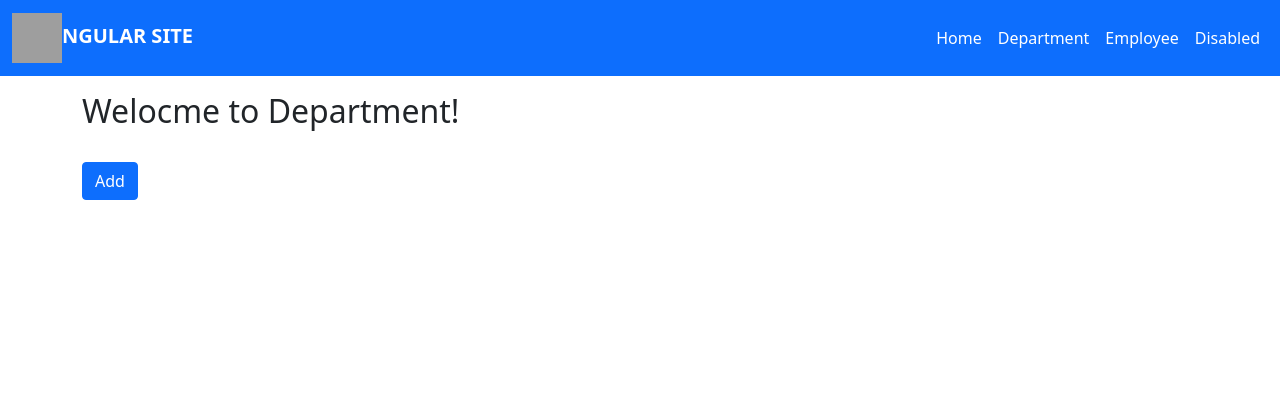
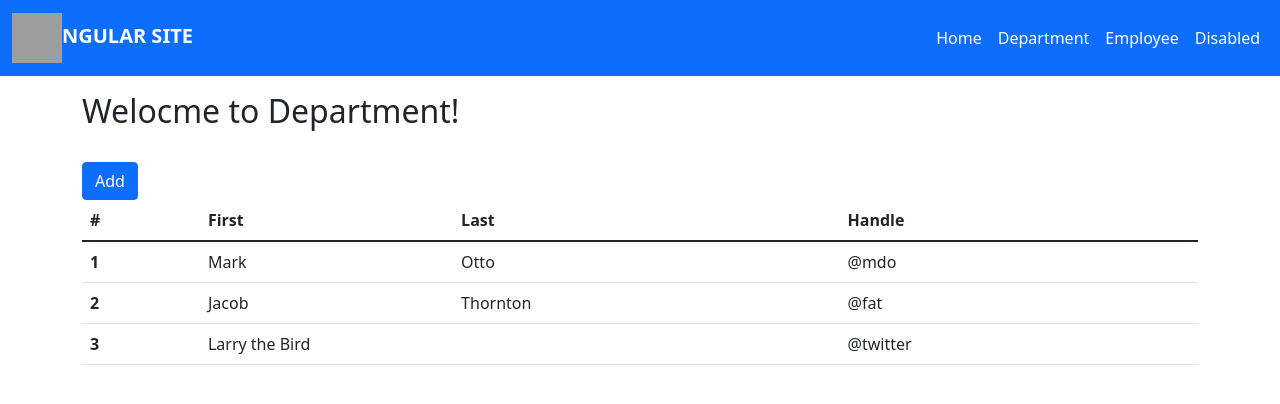
Before and after one commit to Waheed-Programmer/CMS-Blog-Angular-App, an Angular app: page / in a window 1280 px wide. Shown: the top 404 px of the page. Built offline with nearby package versions, Linux system fonts and the light colour scheme; grey boxes are pictures that could not be loaded.

Commit message:
crreate services for department

```diff
--- a/src/app/app.module.ts
+++ b/src/app/app.module.ts
@@ -12,6 +12,8 @@
 import { DepartmentComponent } from './department/department.component';
 import { NavbarComponent } from './layout/navbar/navbar.component';
 import { DepartmentFormComponent } from './department-form/department-form.component';
+import { DepartmentServiceService } from './services/department-service.service';
+
 
 
 @NgModule({
@@ -35,7 +37,7 @@
     ReactiveFormsModule
 
   ],
-  providers: [InspectionAPIServviceService],
+  providers: [InspectionAPIServviceService,DepartmentServiceService],
   bootstrap: [AppComponent]
 })
 export class AppModule { }
--- a/src/app/department/department.component.html
+++ b/src/app/department/department.component.html
@@ -2,4 +2,33 @@
 
   <h2>Welocme to Department!</h2><br>
   <app-department-form></app-department-form>
+  <table class="table">
+    <thead>
+      <tr>
+        <th scope="col">#</th>
+        <th scope="col">First</th>
+        <th scope="col">Last</th>
+        <th scope="col">Handle</th>
+      </tr>
+    </thead>
+    <tbody>
+      <tr>
+        <th scope="row">1</th>
+        <td>Mark</td>
+        <td>Otto</td>
+        <td>@mdo</td>
+      </tr>
+      <tr>
+        <th scope="row">2</th>
+        <td>Jacob</td>
+        <td>Thornton</td>
+        <td>@fat</td>
+      </tr>
+      <tr>
+        <th scope="row">3</th>
+        <td colspan="2">Larry the Bird</td>
+        <td>@twitter</td>
+      </tr>
+    </tbody>
+  </table>
 </div>
--- a/src/app/employee/employee.component.html
+++ b/src/app/employee/employee.component.html
@@ -3,4 +3,34 @@
 
 <h2>Welocme to Employee!</h2><br>
 <app-reactive-form></app-reactive-form>
+
+<table class="table">
+  <thead>
+    <tr>
+      <th scope="col">#</th>
+      <th scope="col">First</th>
+      <th scope="col">Last</th>
+      <th scope="col">Handle</th>
+    </tr>
+  </thead>
+  <tbody>
+    <tr>
+      <th scope="row">1</th>
+      <td>Mark</td>
+      <td>Otto</td>
+      <td>@mdo</td>
+    </tr>
+    <tr>
+      <th scope="row">2</th>
+      <td>Jacob</td>
+      <td>Thornton</td>
+      <td>@fat</td>
+    </tr>
+    <tr>
+      <th scope="row">3</th>
+      <td colspan="2">Larry the Bird</td>
+      <td>@twitter</td>
+    </tr>
+  </tbody>
+</table>
 </div>
--- /dev/null
+++ b/src/app/services/department-service.service.ts
@@ -0,0 +1,9 @@
+import { Injectable } from '@angular/core';
+
+@Injectable({
+  providedIn: 'root'
+})
+export class DepartmentServiceService {
+
+  constructor() { }
+}
```
